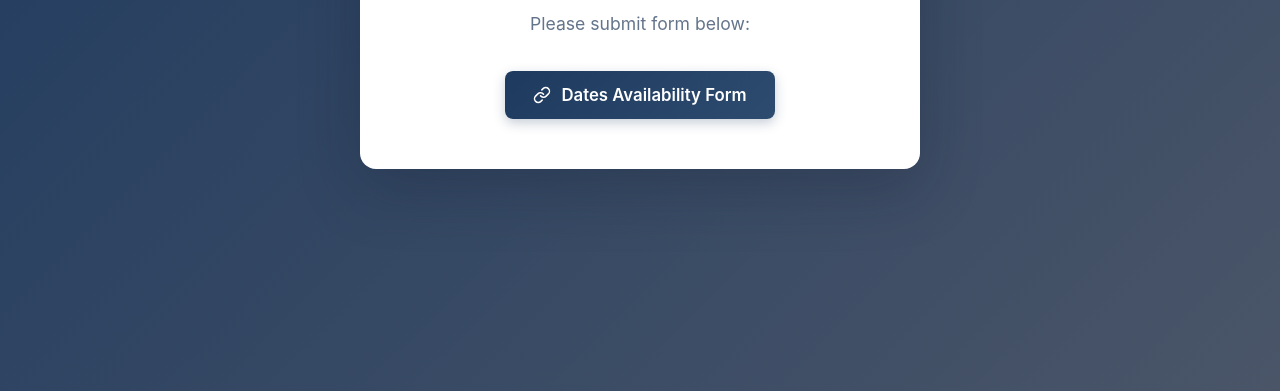
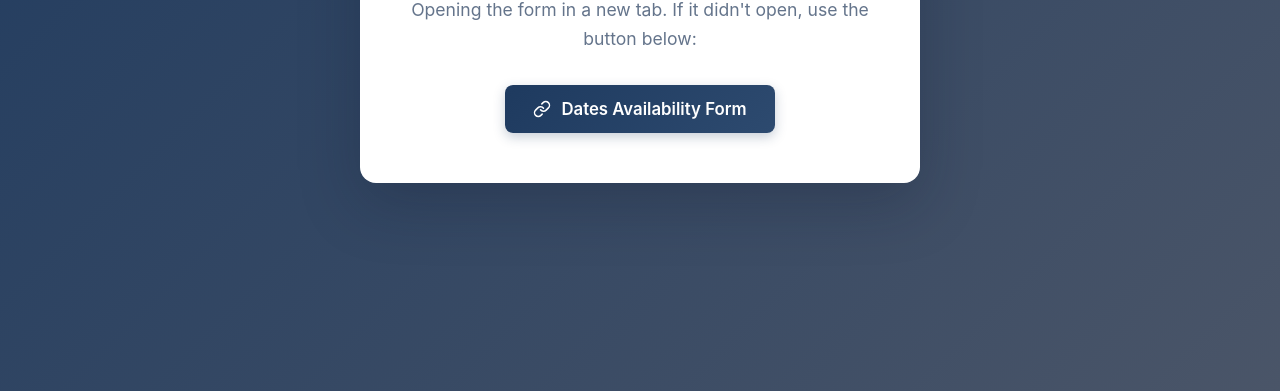
Before and after one commit to jainaaryan/triprsvp, a plain HTML site: page yes.html in a window 1280 px wide. Shown: the part 409-800 px from the top of the page. Drawn offline with Linux system fonts and the light colour scheme.

Commit message:
Auto-open availability form in a new tab on the Yes page.

```diff
--- a/yes.html
+++ b/yes.html
@@ -88,7 +88,7 @@
     <div class="container">
         <div class="checkmark">✓</div>
         <h1>We knew you'd say Yes!</h1>
-        <p class="subtitle">Please submit form below:</p>
+        <p class="subtitle">Opening the form in a new tab. If it didn't open, use the button below:</p>
         <a
             class="form-link"
             href="https://forms.gle/KyUSgrbQB4qAyhDB7"
@@ -102,5 +102,9 @@
             Dates Availability Form
         </a>
     </div>
+
+    <script>
+        window.open('https://forms.gle/KyUSgrbQB4qAyhDB7', '_blank', 'noopener');
+    </script>
 </body>
 </html>
```
